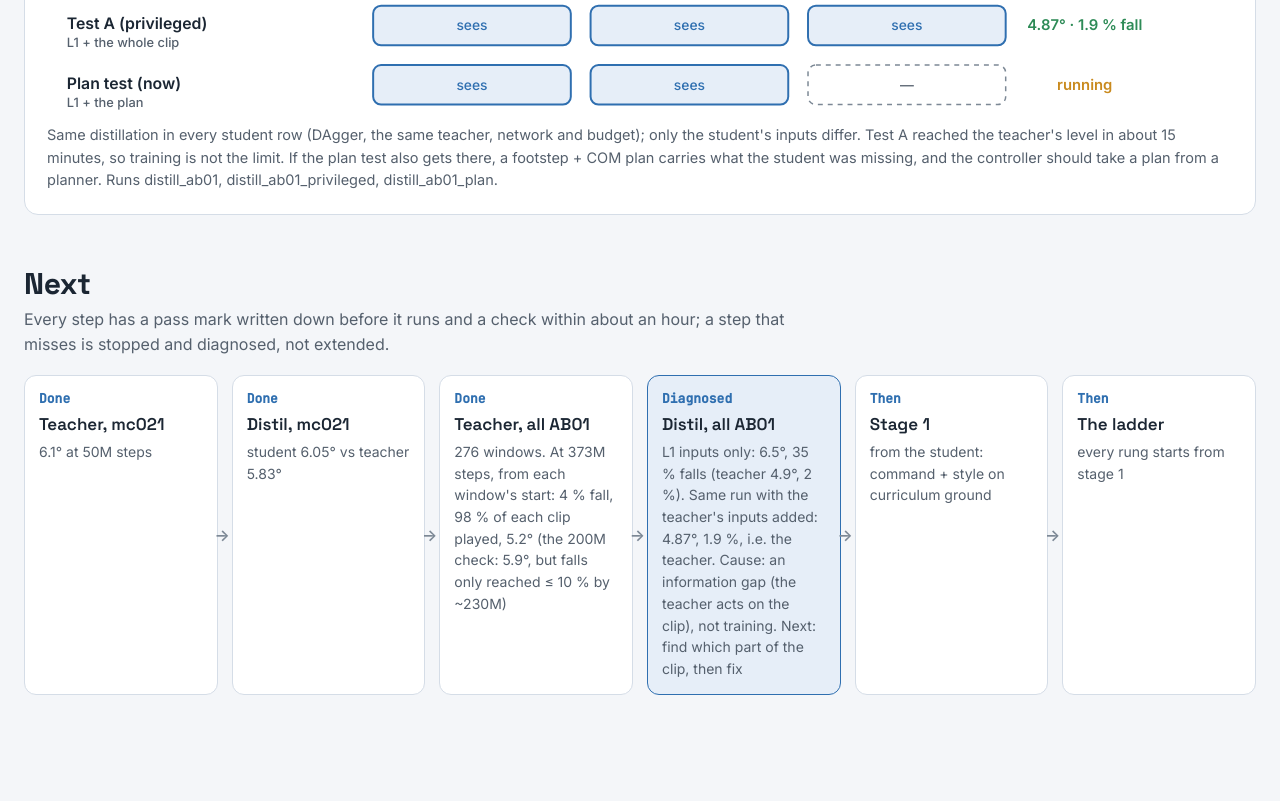
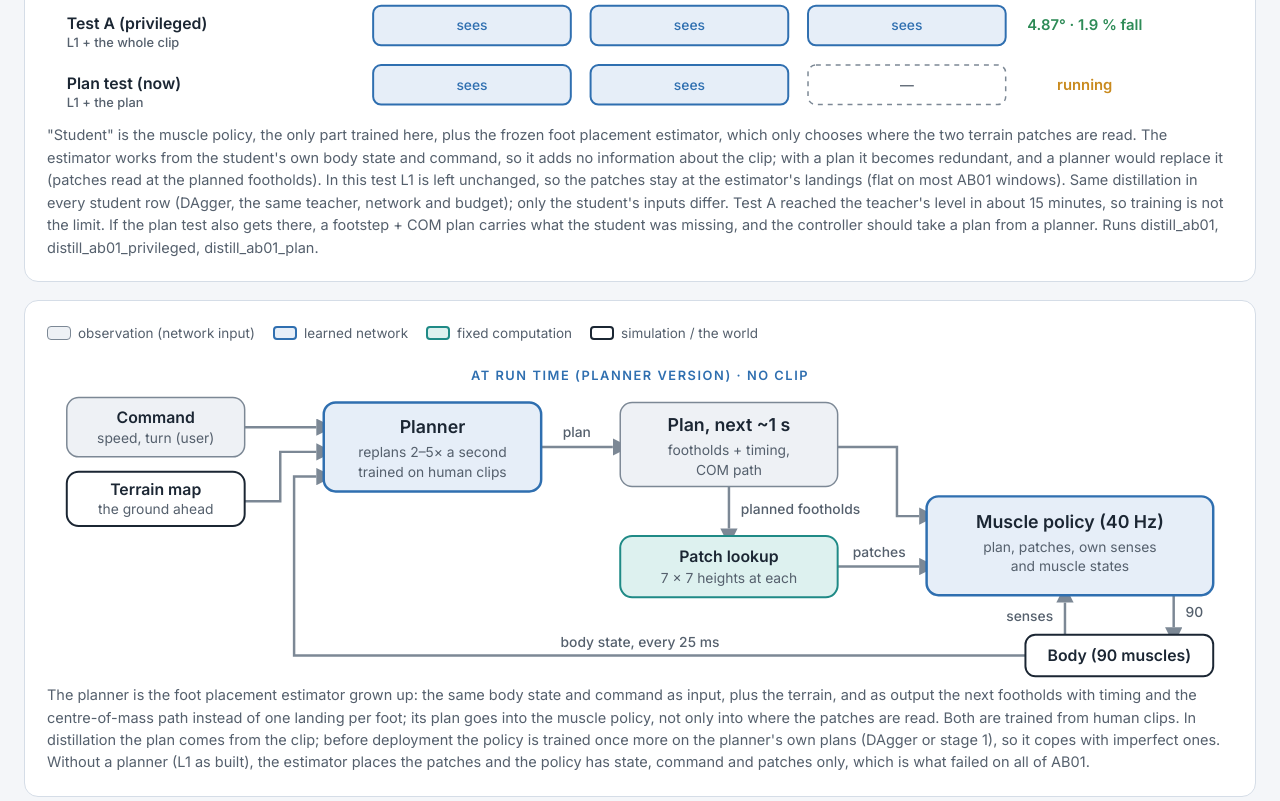
Before and after one commit to luorix1/gait-planner, a plain HTML site: page docs/plan_page/planner-ladder.html in a window 1280 px wide. Shown: the part 7020-7821 px from the top of the page. Before the commit the page ends 7787 px from the top, so only its background shows below. Drawn offline with Linux system fonts and the light colour scheme.

Commit message:
Plan page: what the student is (policy + frozen estimator) and how it runs at inference with a planner
Co-Authored-By: Claude Opus 5.5 <noreply@anthropic.com>

```diff
--- a/docs/plan_page/planner-ladder.html
+++ b/docs/plan_page/planner-ladder.html
@@ -1017,7 +1017,32 @@ table.kv td:first-child { width:150px }
         <text x="1050" y="281" fill="var(--amber)">running</text>
       </g>
     </svg>
-    <p class="note">Same distillation in every student row (DAgger, the same teacher, network and budget); only the student's inputs differ. Test A reached the teacher's level in about 15 minutes, so training is not the limit. If the plan test also gets there, a footstep + COM plan carries what the student was missing, and the controller should take a plan from a planner. Runs distill_ab01, distill_ab01_privileged, distill_ab01_plan.</p>
+    <p class="note">"Student" is the muscle policy, the only part trained here, plus the frozen foot placement estimator, which only chooses where the two terrain patches are read. The estimator works from the student's own body state and command, so it adds no information about the clip; with a plan it becomes redundant, and a planner would replace it (patches read at the planned footholds). In this test L1 is left unchanged, so the patches stay at the estimator's landings (flat on most AB01 windows). Same distillation in every student row (DAgger, the same teacher, network and budget); only the student's inputs differ. Test A reached the teacher's level in about 15 minutes, so training is not the limit. If the plan test also gets there, a footstep + COM plan carries what the student was missing, and the controller should take a plan from a planner. Runs distill_ab01, distill_ab01_privileged, distill_ab01_plan.</p>
+  </div>
+  <div class="panel scroll">
+    <div class="dkey"><span class="k obs">observation (network input)</span><span class="k learn">learned network</span><span class="k op">fixed computation</span><span class="k sim">simulation / the world</span></div>
+    <svg class="dia" viewBox="0 0 1200 330" role="img" aria-labelledby="rt-t" style="min-width:880px">
+      <title id="rt-t">At run time there is no clip. The command, the terrain map and the body state go to the planner, which replans a few times a second: the next footholds with their timing and the centre-of-mass path for about one second. Every 25 ms the muscle policy reads that plan relative to its pelvis, terrain patches at the planned footholds and its own senses, and drives the 90 muscles; the body's new state feeds the planner and the policy again.</title>
+      <defs><marker id="rw" viewBox="0 0 10 10" refX="0" refY="5" markerWidth="7" markerHeight="7" orient="auto-start-reverse"><path class="mk-wire" d="M0 0 L10 5 L0 10 z"/></marker></defs>
+      <text x="600" y="22" text-anchor="middle" style="font:600 13px var(--body); letter-spacing:.12em; fill:var(--blue)">AT RUN TIME (PLANNER VERSION) · NO CLIP</text>
+      <path class="w" d="M200 70 H272.5" marker-end="url(#rw)"/>
+      <path class="w" d="M200 145 H236 V95 H272.5" marker-end="url(#rw)"/>
+      <path class="w" d="M990 301 H250 V120 H272.5" marker-end="url(#rw)"/><text class="lab" x="600" y="292" text-anchor="middle">body state, every 25 ms</text>
+      <path class="w" d="M500 90 H572.5" marker-end="url(#rw)"/><text class="lab" x="536" y="80" text-anchor="middle">plan</text>
+      <path class="w" d="M690 130 V172.5" marker-end="url(#rw)"/><text class="lab" x="702" y="158">planned footholds</text>
+      <path class="w" d="M800 90 H860 V160 H882.5" marker-end="url(#rw)"/>
+      <path class="w" d="M800 211 H882.5" marker-end="url(#rw)"/><text class="lab" x="842" y="201" text-anchor="middle">patches</text>
+      <path class="w" d="M1140 240 V272.5" marker-end="url(#rw)"/><text class="lab" x="1152" y="262">90</text>
+      <path class="w" d="M1030 280 V247.5" marker-end="url(#rw)"/><text class="lab" x="1018" y="266" text-anchor="end">senses</text>
+      <g class="fn obs"><rect x="20" y="40" width="180" height="60" rx="12"/><text class="t1" x="110" y="66" style="font-size:16px">Command</text><text class="t2" x="110" y="86">speed, turn (user)</text></g>
+      <g class="fn sim"><rect x="20" y="115" width="180" height="55" rx="12"/><text class="t1" x="110" y="139" style="font-size:16px">Terrain map</text><text class="t2" x="110" y="158">the ground ahead</text></g>
+      <g class="fn pol"><rect x="280" y="45" width="220" height="90" rx="12"/><text class="t1" x="390" y="76">Planner</text><text class="t2" x="390" y="100">replans 2–5× a second</text><text class="t2" x="390" y="120">trained on human clips</text></g>
+      <g class="fn obs"><rect x="580" y="45" width="220" height="85" rx="12"/><text class="t1" x="690" y="74">Plan, next ~1 s</text><text class="t2" x="690" y="98">footholds + timing,</text><text class="t2" x="690" y="118">COM path</text></g>
+      <g class="fn op"><rect x="580" y="180" width="220" height="62" rx="12"/><text class="t1" x="690" y="206" style="font-size:16px">Patch lookup</text><text class="t2" x="690" y="228">7 × 7 heights at each</text></g>
+      <g class="fn pol"><rect x="890" y="140" width="290" height="100" rx="12"/><text class="t1" x="1035" y="172">Muscle policy (40 Hz)</text><text class="t2" x="1035" y="196">plan, patches, own senses</text><text class="t2" x="1035" y="216">and muscle states</text></g>
+      <g class="fn sim"><rect x="990" y="280" width="190" height="42" rx="10"/><text class="t1" x="1085" y="307" style="font-size:16px">Body (90 muscles)</text></g>
+    </svg>
+    <p class="note">The planner is the foot placement estimator grown up: the same body state and command as input, plus the terrain, and as output the next footholds with timing and the centre-of-mass path instead of one landing per foot; its plan goes into the muscle policy, not only into where the patches are read. Both are trained from human clips. In distillation the plan comes from the clip; before deployment the policy is trained once more on the planner's own plans (DAgger or stage 1), so it copes with imperfect ones. Without a planner (L1 as built), the estimator places the patches and the policy has state, command and patches only, which is what failed on all of AB01.</p>
   </div>
 </section>
 
```
